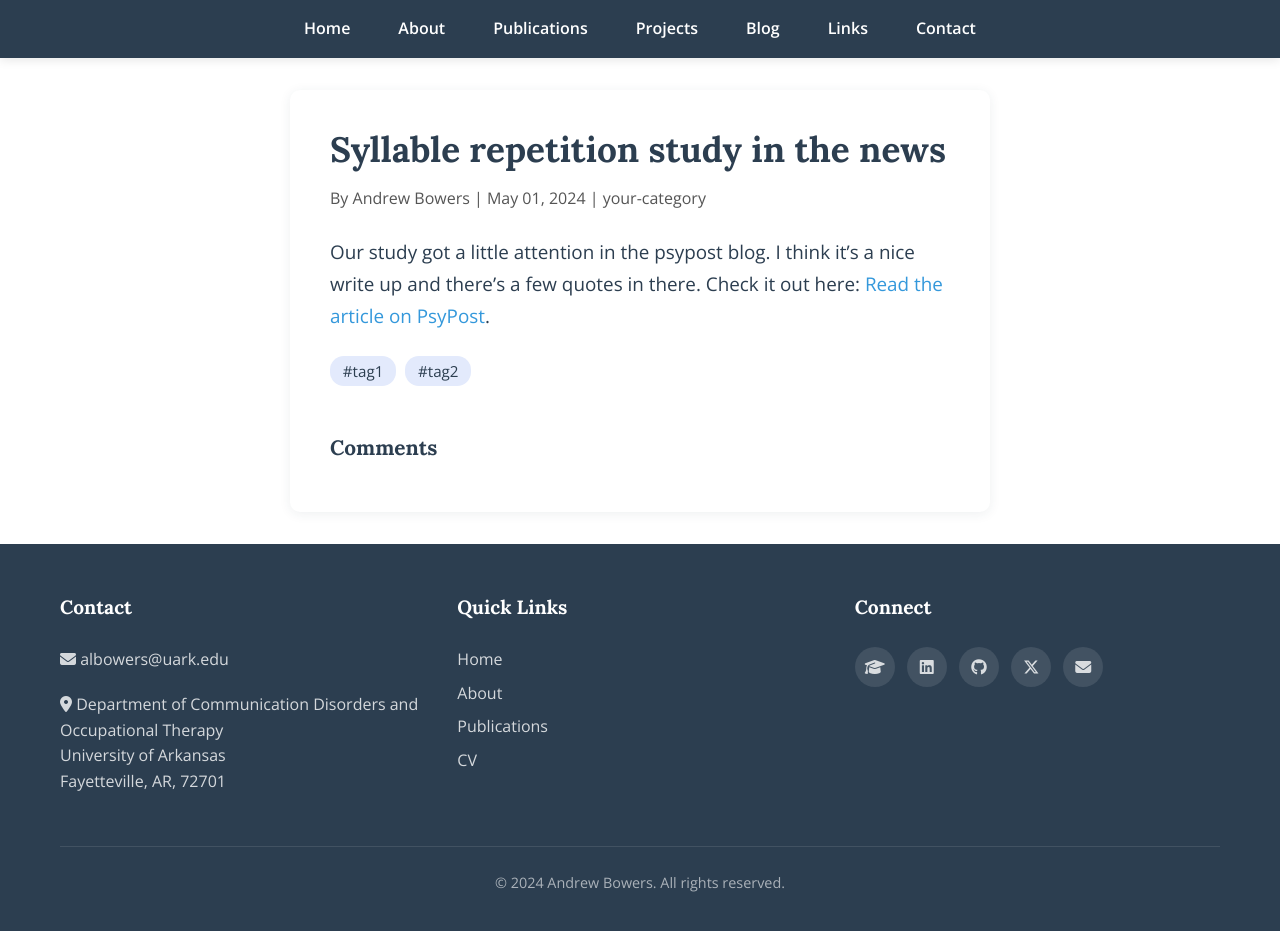
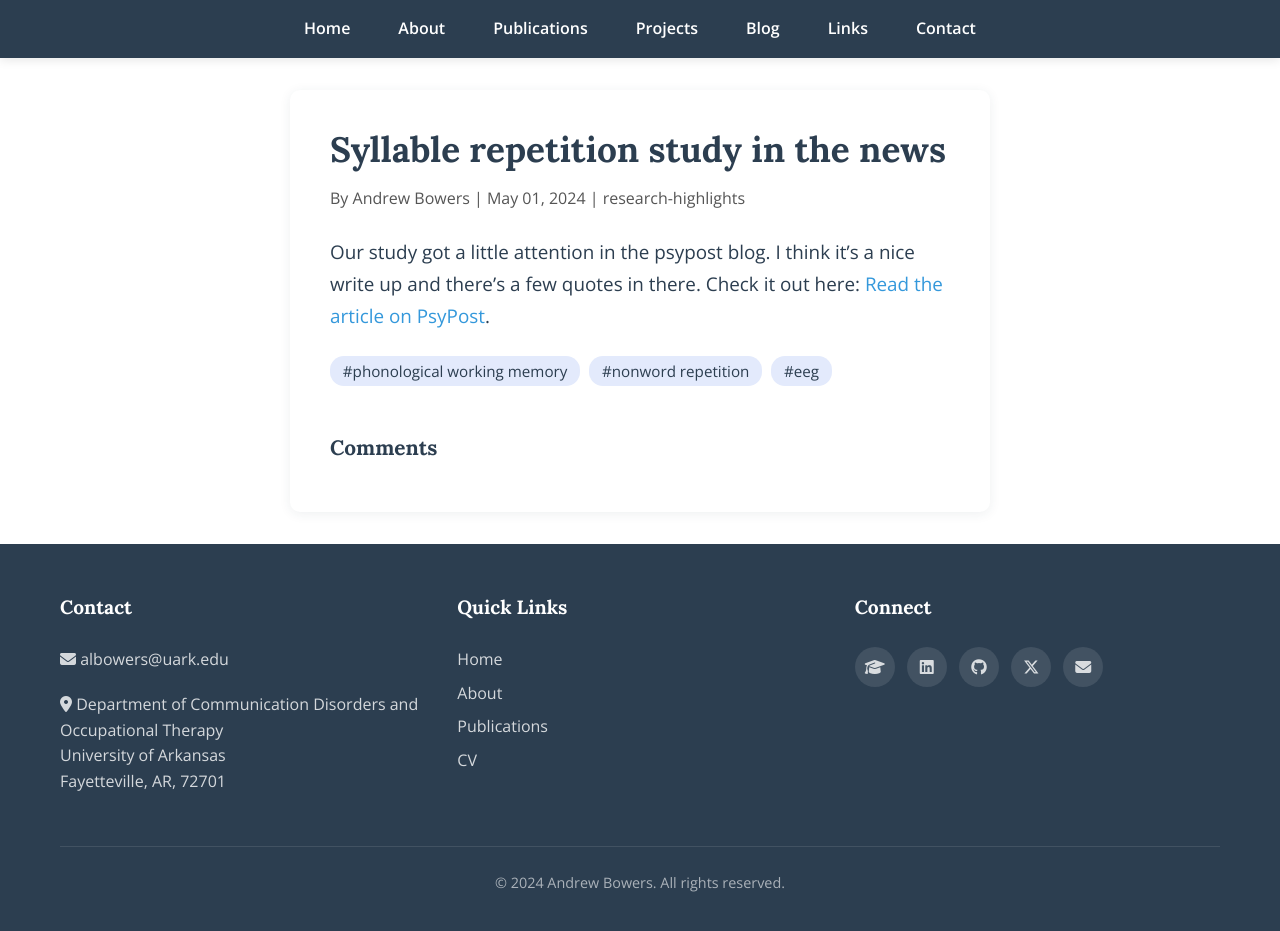
Before and after one commit to albowers/enl_website, a Jekyll site: the page built from _posts/2025-08-01-syllable-repetition-study-in-the-news.md, in a window 1280 px wide and 937 px high. Shown: the top 931 px of the window. Built offline with Jekyll 4.4.1, drawn with Linux system fonts in a browser that asks for light colours; comment, search, counter and statistics services are not loaded.

Commit message:
Update 2025-08-01-syllable-repetition-study-in-the-news.md

```diff
--- a/_posts/2025-08-01-syllable-repetition-study-in-the-news.md
+++ b/_posts/2025-08-01-syllable-repetition-study-in-the-news.md
@@ -2,8 +2,8 @@
 title: "Syllable repetition study in the news"
 author: Andrew Bowers
 date: 2024-05-01
-categories: [your-category]
-tags: [tag1, tag2]
+categories: [research-highlights]
+tags: [phonological working memory, nonword repetition, eeg]
 layout: default
 ---
 
```
